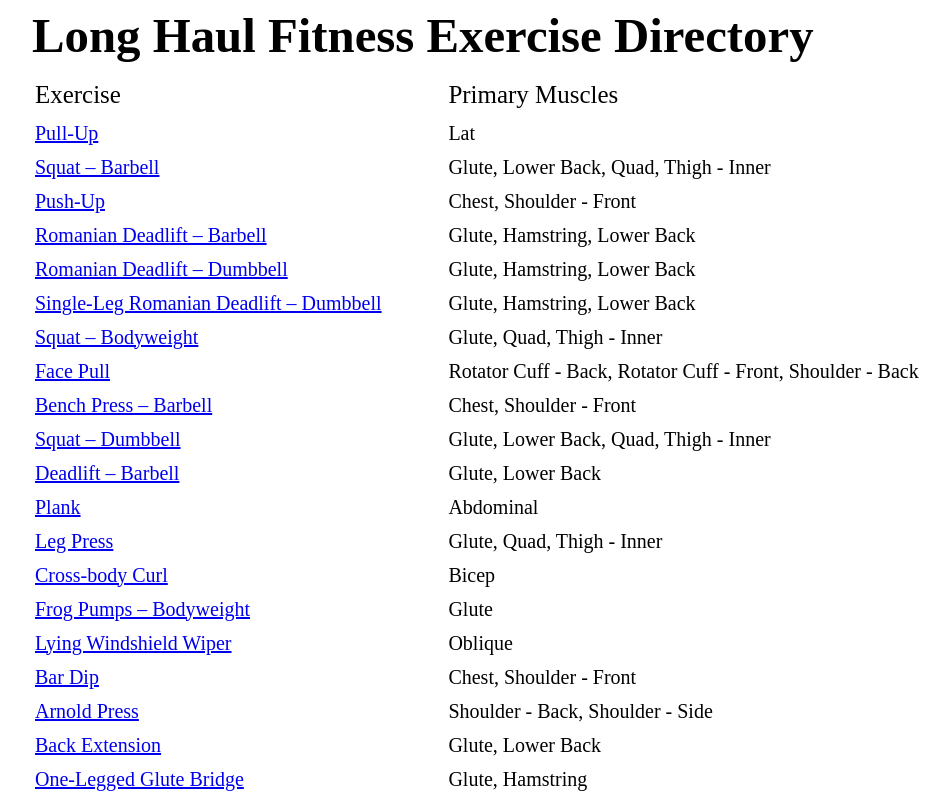
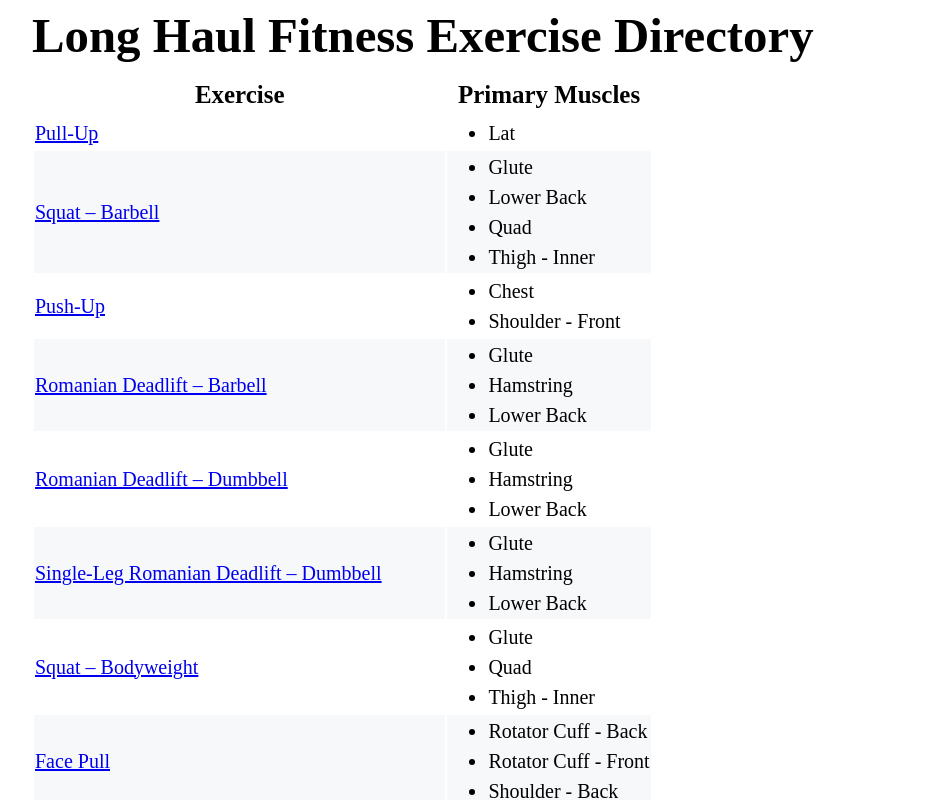
Before and after one commit to longhaul-fitness/exercises, a SvelteKit app: page / in a window 1280 px wide. Shown: the top 800 px of the page, without its empty margins (28-976 px from the left). Built offline with nearby package versions, Linux system fonts and the light colour scheme.

Commit message:
Show primary muscles as li

```diff
--- a/src/routes/+page.svelte
+++ b/src/routes/+page.svelte
@@ -1,14 +1,19 @@
 <script>
 	import { base } from '$app/paths';
 	export let data;
+
+	function translateMuscleIdsToNames(muscleIds) {
+		const muscleNames = muscleIds.map((muscleId) => data.muscles[muscleId]);
+		return muscleNames.sort();
+	}
 </script>
 
 <h1>Long Haul Fitness Exercise Directory</h1>
 <table>
 	<thead>
 		<tr>
-			<td>Exercise</td>
-			<td>Primary Muscles</td>
+			<th>Exercise</th>
+			<th>Primary Muscles</th>
 		</tr>
 	</thead>
 	<tbody>
@@ -16,9 +21,19 @@
 			<tr>
 				<td><a href="{base}/exercises/{exercise.pk}">{exercise.fields.name}</a></td>
 				<td>
-					{exercise.fields.primary_muscles.map((muscleId) => data.muscles[muscleId]).join(', ')}
+					<ul>
+						{#each translateMuscleIdsToNames(exercise.fields.primary_muscles) as muscle}
+							<li>{muscle}</li>
+						{/each}
+					</ul>
 				</td>
 			</tr>
 		{/each}
 	</tbody>
 </table>
+
+<style>
+	tbody tr:nth-child(even) {
+		background-color: #f6f8fa;
+	}
+</style>
```
